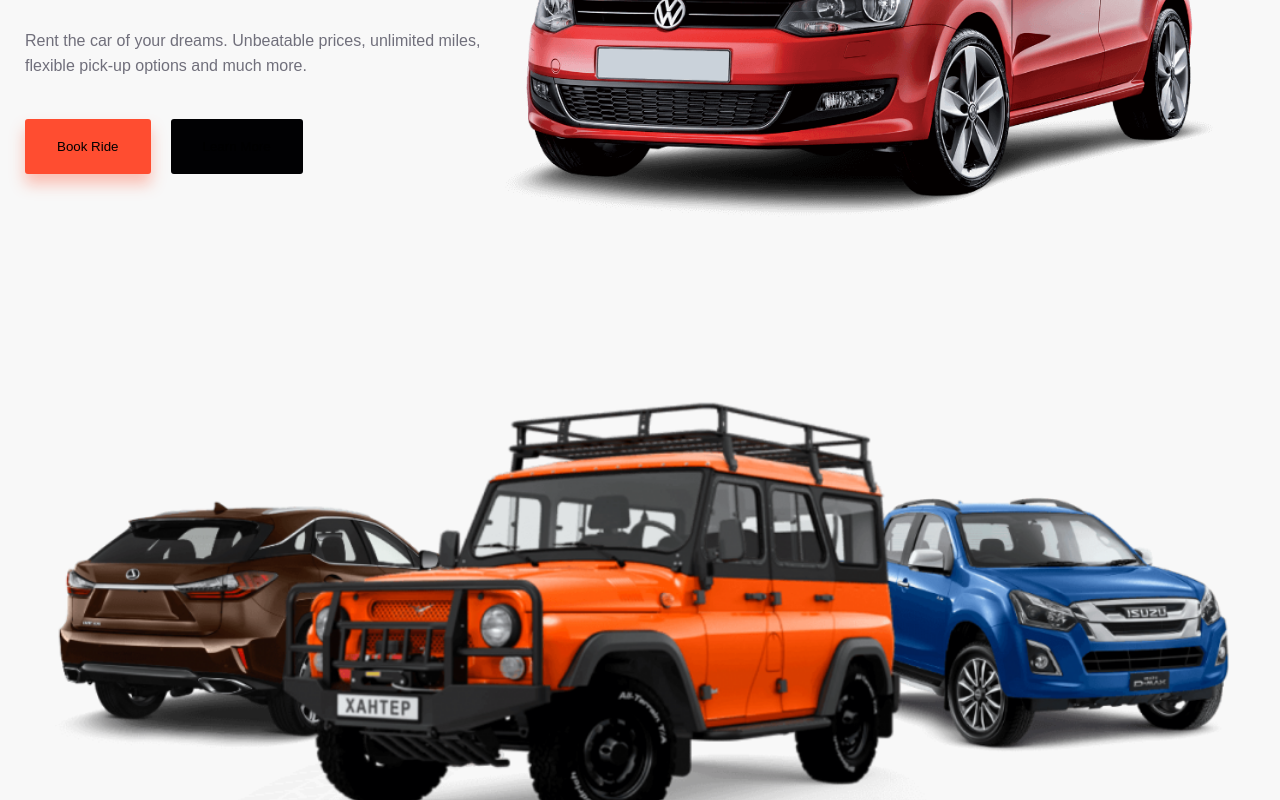
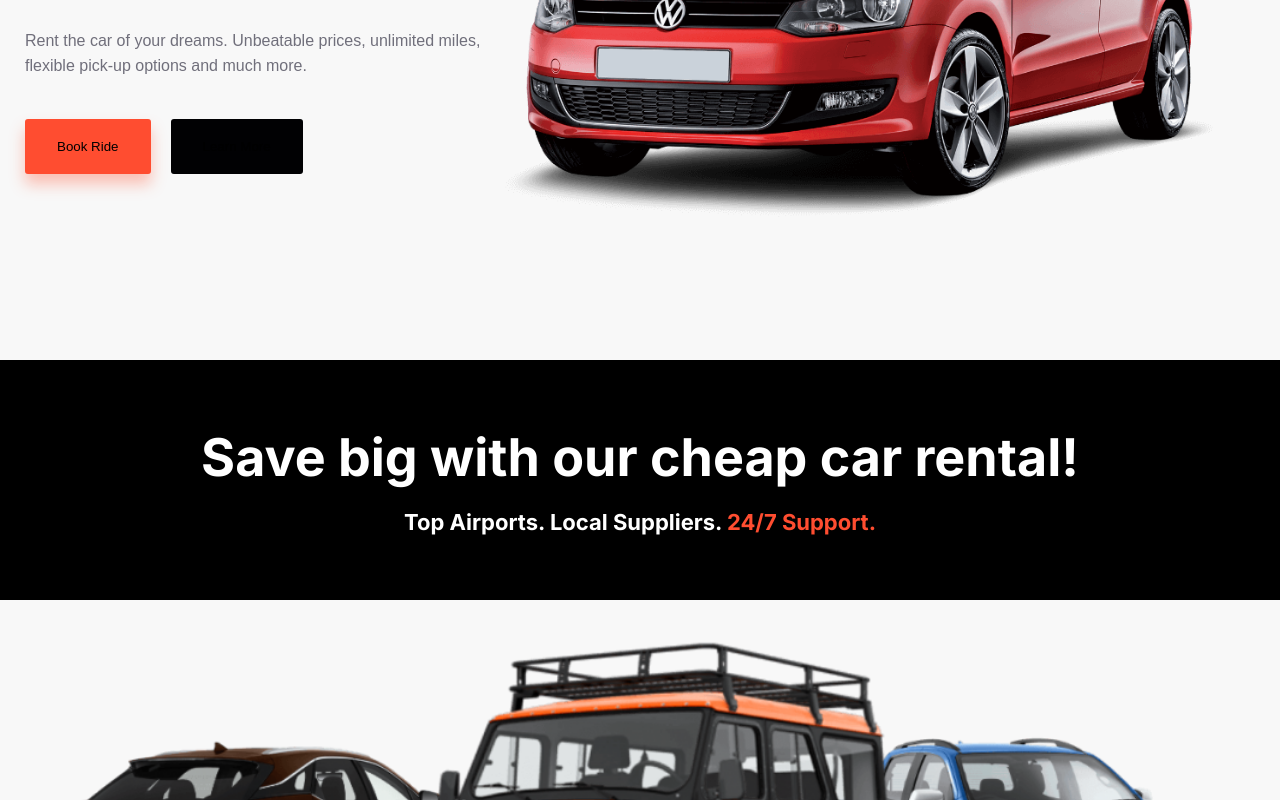
Before and after one commit to horaciomota/Car-Rental, a Next.js app: page / in a window 1280 px wide. Shown: the part 416-1216 px from the top of the page. Built offline with nearby package versions, Linux system fonts and the light colour scheme.

Commit message:
Adds banner to the project

```diff
--- /dev/null
+++ b/src/Components/Banner.jsx
@@ -0,0 +1,15 @@
+import '../Styles/Banner/Banner.scss'
+
+export default function Banner() {
+    return (
+        <>
+        <section className='Banner-section'>
+            <div className='container'>
+                <h1>Save big with our cheap car rental!</h1>
+                <h4>Top Airports. Local Suppliers. <span> 24/7 Support. </span></h4>
+            </div>
+        </section>
+
+        </>
+    )
+}
--- a/src/Pages/Home.jsx
+++ b/src/Pages/Home.jsx
@@ -1,4 +1,5 @@
 import Header from "@/Components/Header";
+import Banner from "@/Components/Banner";
 import ChooseUs from "@/Components/ChooseUs";
 import Download from "@/Components/Download";
 import Footer from "@/Components/Footer";
@@ -7,6 +8,7 @@ export default function Home() {
     return (
         <>
         <Header/>
+        <Banner/>
         <ChooseUs/>
         <Download/>
         <Footer/>
--- /dev/null
+++ b/src/Styles/Banner/Banner.scss
@@ -0,0 +1,24 @@
+@use "../global" as *;
+
+.Banner-section {
+    display: flex;
+    align-items: center;
+    background: #000;
+    height: 30vh;
+    text-align: center;
+
+    h1 {
+        font-size: $h1-size;
+        color: white;
+        padding-bottom: 2rem;
+    }
+
+    h4 {
+        font-size: $h4-size;
+        color: white;
+    }
+
+    span {
+        color: $text-orange;
+    }
+}
```
